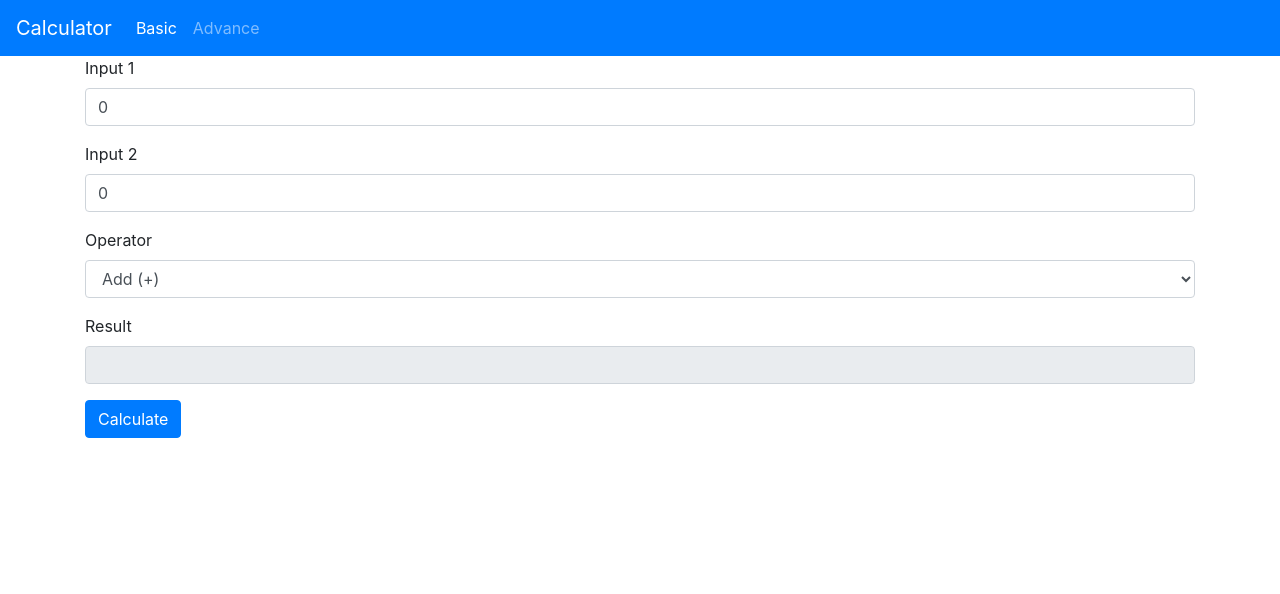
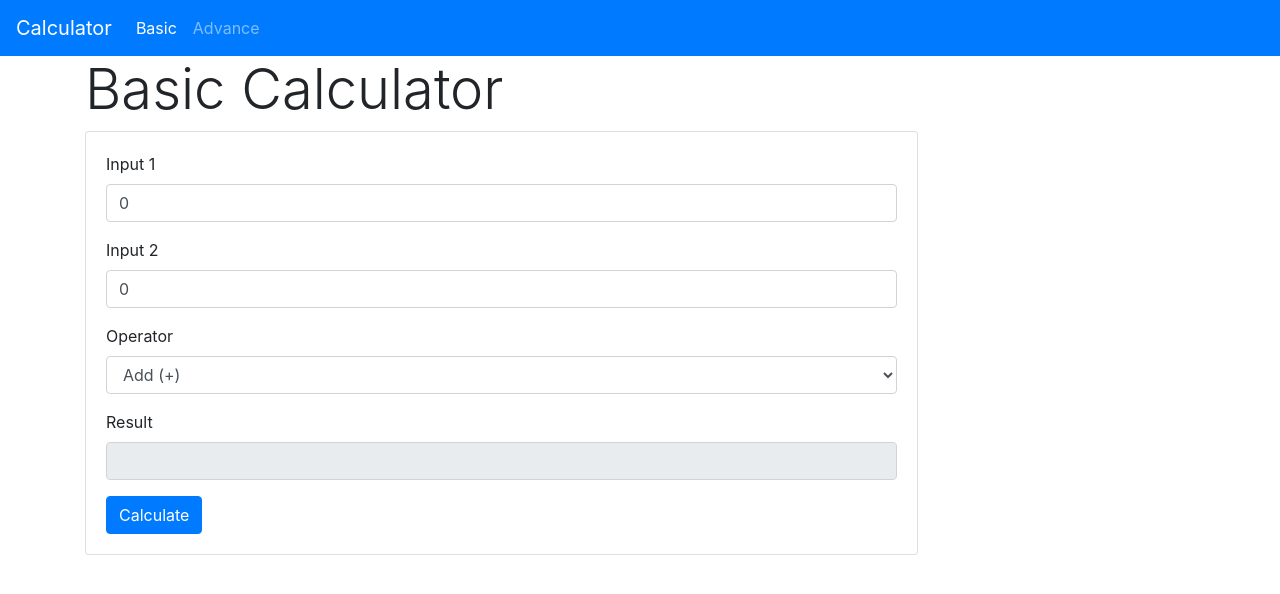
Before and after one commit to infvarun/js-dev, a plain HTML site: page index.html in a window 1280 px wide. Drawn offline with nearby package versions, Linux system fonts and the light colour scheme.

Commit message:
Added bootstrap styling

```diff
--- a/index.html
+++ b/index.html
@@ -31,6 +31,10 @@
     </nav>
 
     <div class="container">
+        <h1 class="display-4">Basic Calculator</h1>
+
+      <div class="card w-75">
+        <div class="card-body">
             <form>
               <div class="form-group">
                 <label for="input1">Input 1</label>
@@ -55,6 +59,10 @@
 
               <button type="button" onclick="calculate()" class="btn btn-primary">Calculate</button>
             </form>
+        </div>
+      </div>
+
+
     </div>
 
 
```
Lines whose indentation alone changed are shown as unchanged.
